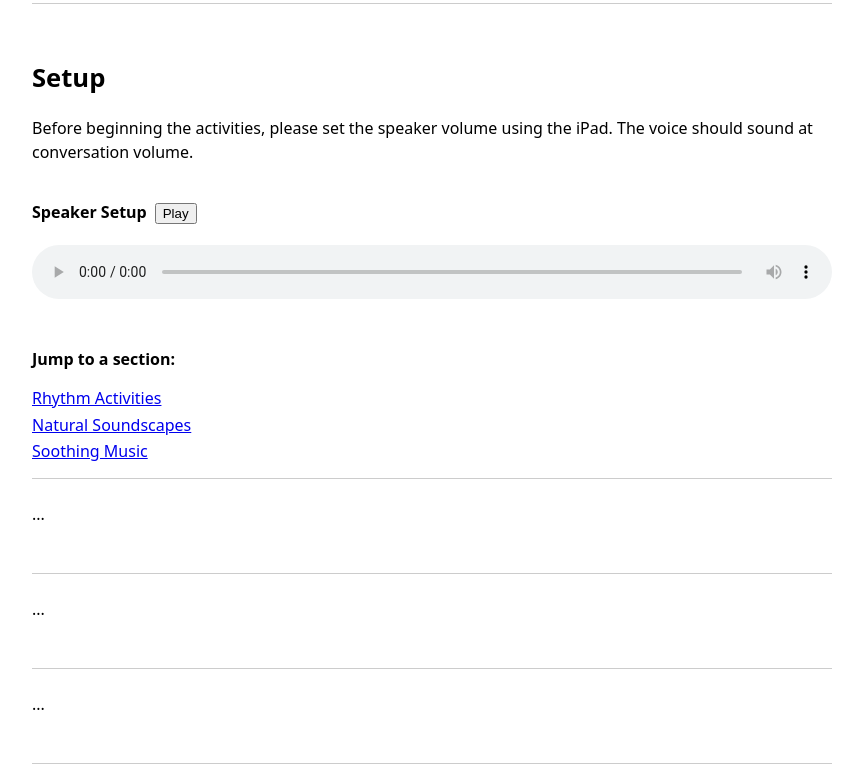
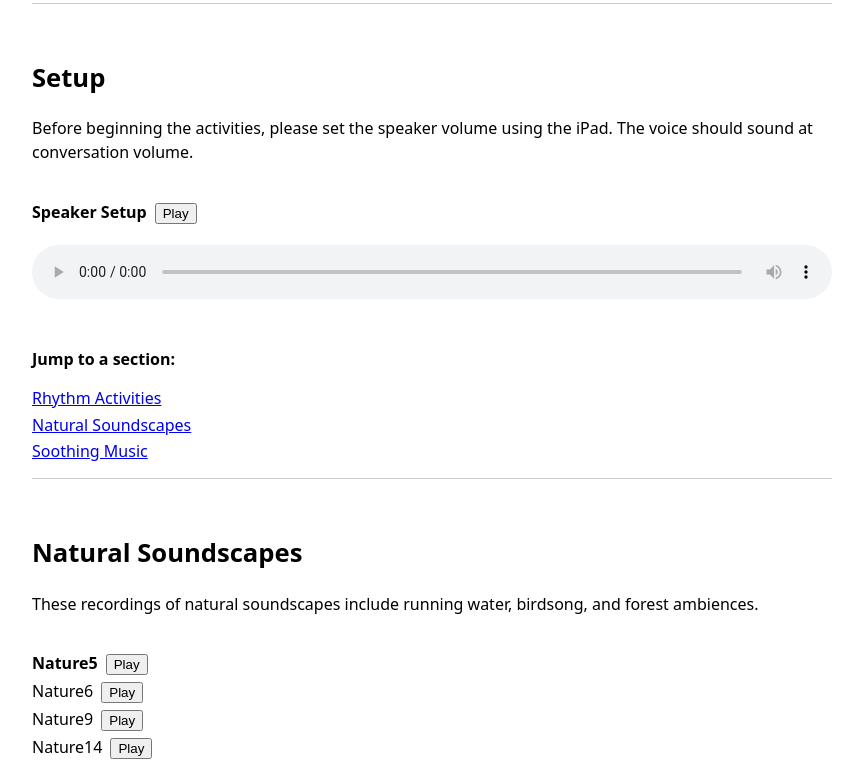
Before and after one commit to samostroff/MUSC, a plain HTML site: page index.html in a window 1280 px wide. Shown: the part 323-1100 px from the top of the page, without its empty margins (0-865 px from the left). Drawn offline with Linux system fonts and the light colour scheme.

Commit message:
Update index.html

```diff
--- a/index.html
+++ b/index.html
@@ -75,21 +75,6 @@
 
   <!-- Divider to keep Players 2-4 grouped -->
   <div id="rotating-sections">
-  <!--  PLAYER 2: NATURAL SOUNDSCAPES  -->
-  <section id="player2" class="player-section">
-    ...
-  </section>
-
-  <!--  PLAYER 3: SOOTHING MUSIC  -->
-  <section id="player3" class="player-section">
-    ...
-  </section>
-
-  <!--  PLAYER 4: RHYTHM ACTIVITIES  -->
-  <section id="player4" class="player-section">
-    ...
-  </section>
-</div>
 
   <!-- ==================== PLAYER 2: NATURAL SOUNDSCAPES ==================== -->
   <section id="player2" class="player-section">
@@ -149,6 +134,8 @@
       <audio id="audio-4" controls style="width: 100%;">
         Your browser does not support the audio element.
       </audio>
+    </div>
+
     </div>
 
     <!-- Optional: Google Form embed for Player 4 -->
```
